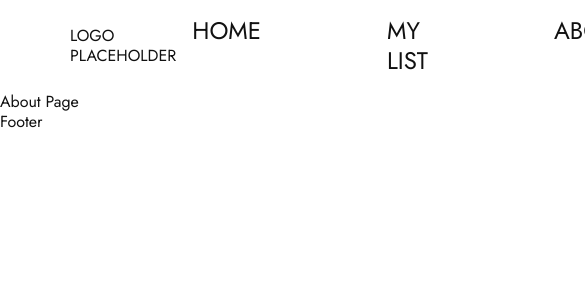
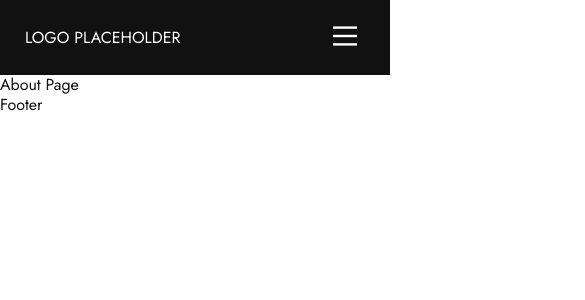
Before and after one commit to allankchow/showboat, a React (Vite) app: page /about in a window 390 px wide. Shown: the top 300 px of the page, 585 px wide, since content can reach past the window. Built offline with nearby package versions, Linux system fonts and the light colour scheme.

Commit message:
Add mobile hamburger menu

```diff
--- a/src/components/Header.jsx
+++ b/src/components/Header.jsx
@@ -1,4 +1,5 @@
 import Nav from './Nav';
+import MobileNav from './MobileNav';
 import { NavLink } from 'react-router-dom';
 
 const Header = () => {
@@ -10,6 +11,7 @@ const Header = () => {
                     <div>LOGO PLACEHOLDER</div>
                 </NavLink>
             </div>
+            <MobileNav />
             <Nav />
         </header>
     )
--- /dev/null
+++ b/src/components/MobileNav.jsx
@@ -0,0 +1,28 @@
+import { useState } from "react";
+
+const MobileNav = () => {
+
+    const [isOpened, setIsOpened] = useState(false);
+
+    const handleToggle = () => {
+        setIsOpened(!isOpened);
+    }
+
+    return (
+        <div className="mobileNavContainer">
+            <button
+                className={`hamburgerMenu ${isOpened? 'opened' : ''}`}
+                onClick={handleToggle}
+                aria-label="Main Menu"
+            >
+                <svg width="100" height="100" viewBox="0 0 100 100">
+                    <path className="line line1" d="M 20,29.000046 H 80.000231 C 80.000231,29.000046 94.498839,28.817352 94.532987,66.711331 94.543142,77.980673 90.966081,81.670246 85.259173,81.668997 79.552261,81.667751 75.000211,74.999942 75.000211,74.999942 L 25.000021,25.000058" />
+                    <path className="line line2" d="M 20,50 H 80" />
+                    <path className="line line3" d="M 20,70.999954 H 80.000231 C 80.000231,70.999954 94.498839,71.182648 94.532987,33.288669 94.543142,22.019327 90.966081,18.329754 85.259173,18.331003 79.552261,18.332249 75.000211,25.000058 75.000211,25.000058 L 25.000021,74.999942" />
+                </svg>
+            </button>
+        </div>
+    )
+}
+
+export default MobileNav;
--- a/src/scss/components/_header.scss
+++ b/src/scss/components/_header.scss
@@ -4,5 +4,16 @@
 
 header {
     @include flex-row(space-between, center, $padding);
-    padding: $padding rem(70);
+    background-color: $secondary-colour;
+    width: 100%;
+    padding: rem(16) rem(25);
+
+    // Logo placeholder, delete later
+    div {
+        color: white;
+    }
+
+    @include mq(em(1200)) {
+        padding: $padding rem(70);
+    }
 }
--- /dev/null
+++ b/src/scss/components/_mobileNav.scss
@@ -0,0 +1,56 @@
+@use '../base/variables' as *;
+@use '../utilities/mixins' as *;
+@use '../utilities/functions' as *;
+
+.mobileNavContainer {
+    @include flex-row(center, center);
+
+    // Hamburger menu animation styling
+    .hamburgerMenu {
+        cursor: pointer;
+        background-color: transparent;
+        border: none;
+        z-index: 3;
+
+        svg {
+            width: rem(40);
+            height: rem(40);
+            fill: $tertiary-colour;
+        }
+
+        .line {
+            fill: none;
+            stroke: $tertiary-colour;
+            stroke-width: 6;
+            transition: stroke-dasharray 600ms cubic-bezier(0.4, 0, 0.2, 1),
+            stroke-dashoffset 600ms cubic-bezier(0.4, 0, 0.2, 1);
+        }
+        .line1 {
+            stroke-dasharray: 60 207;
+            stroke-width: 6;
+        }
+        .line2 {
+            stroke-dasharray: 60 60;
+            stroke-width: 6;
+        }
+        .line3 {
+            stroke-dasharray: 60 207;
+            stroke-width: 6;
+            }
+        &.opened .line1 {
+            stroke-dasharray: 90 207;
+            stroke-dashoffset: -134;
+            stroke-width: 6;
+        }
+        &.opened .line2 {
+            stroke-dasharray: 1 60;
+            stroke-dashoffset: -30;
+            stroke-width: 6;
+        }
+        &.opened .line3 {
+            stroke-dasharray: 90 207;
+            stroke-dashoffset: -134;
+            stroke-width: 6;
+        }
+    }
+}
--- a/src/scss/components/_nav.scss
+++ b/src/scss/components/_nav.scss
@@ -3,6 +3,11 @@
 @use '../utilities/functions' as *;
 
 nav {
+    width: 100%;
+    display: none;
+    // height: 0;
+    // visibility: hidden;
+    // overflow: hidden;
 
     ul {
         @include flex-row($gap: rem(126));
--- a/src/scss/styles.scss
+++ b/src/scss/styles.scss
@@ -10,6 +10,7 @@
 
 @use './components/links';
 @use './components/nav';
+@use './components/mobileNav';
 
 
 
```
